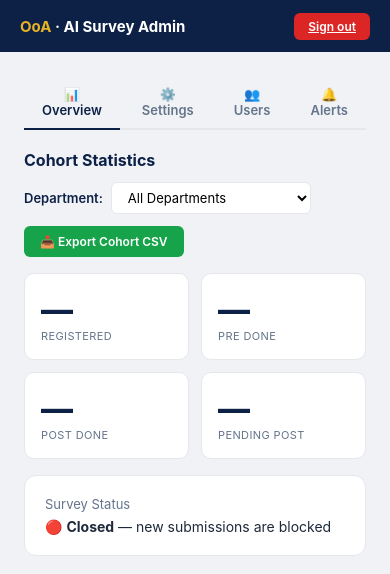
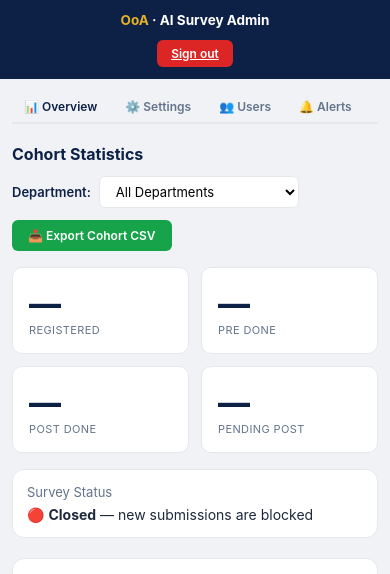
Before and after one commit to ooa-jain/HACRI-E, a FastAPI app: template app/templates/admin_survey.html in a window 390 px wide. Shown: the top 574 px of the page. Run offline with FastAPI, Linux system fonts and the light colour scheme; the template is opened without the code that fills it, so the values that code supplies are empty; parts of the project's set-up code (start-up, migrations or seed data) failed here and were passed over.

Commit message:
Optimize mobile responsiveness, fix pre-survey jinja title block typo, and enable scrollable admin tables

```diff
--- a/app/templates/admin_survey.html
+++ b/app/templates/admin_survey.html
@@ -38,6 +38,39 @@
 .search{width:100%;max-width:320px;padding:8px 12px;border:1.5px solid var(--border);border-radius:8px;font-size:13px;margin-bottom:12px;outline:none}
 .search:focus{border-color:var(--navy)}
 .alert-box{background:#fffbeb;border:1px solid #fde68a;border-radius:10px;padding:16px;margin-bottom:16px}
+
+@media (max-width: 680px) {
+  .topbar {
+    flex-direction: column;
+    align-items: center;
+    padding: 12px 16px;
+    gap: 12px;
+  }
+  .topbar-brand {
+    font-size: 13.5px;
+    text-align: center;
+  }
+  .content {
+    padding: 12px;
+  }
+  .card {
+    padding: 14px;
+  }
+  .tabs {
+    flex-wrap: nowrap;
+    white-space: nowrap;
+    overflow-x: auto;
+    scrollbar-width: none;
+    -ms-overflow-style: none;
+  }
+  .tabs::-webkit-scrollbar {
+    display: none;
+  }
+  .tab {
+    padding: 8px 12px;
+    font-size: 12px;
+  }
+}
 </style>
 </head>
 <body>
@@ -178,8 +211,8 @@
   <!-- Users -->
   <div class="panel" id="p-users">
     <input class="search" type="text" placeholder="Search name, email, programme…" oninput="filterUsers()" id="user-search" />
-    <div class="card" style="padding:0;overflow:hidden">
-      <table class="mtable" id="user-table">
+    <div class="card" style="padding:0;overflow-x:auto;">
+      <table class="mtable" id="user-table" style="min-width:900px;">
         <thead>
           <tr>
             <th>#</th><th>Name</th><th>Email</th><th>Programme</th>
--- a/app/templates/pre_survey.html
+++ b/app/templates/pre_survey.html
@@ -1,5 +1,5 @@
 {% extends "base.html" %}
-{% block title %}HACRI-E — Survey{ 1% endblock %}
+{% block title %}HACRI-E — Survey 1{% endblock %}
 {% block content %}
 <script>
   window._TEST_MODE = {{ "true" if test_mode_enabled else "false" }};
```
Also changed, not shown: app/static/css/styles.css (+26 -11 lines), app/templates/admin_orientation.html (+35 -2 lines).
